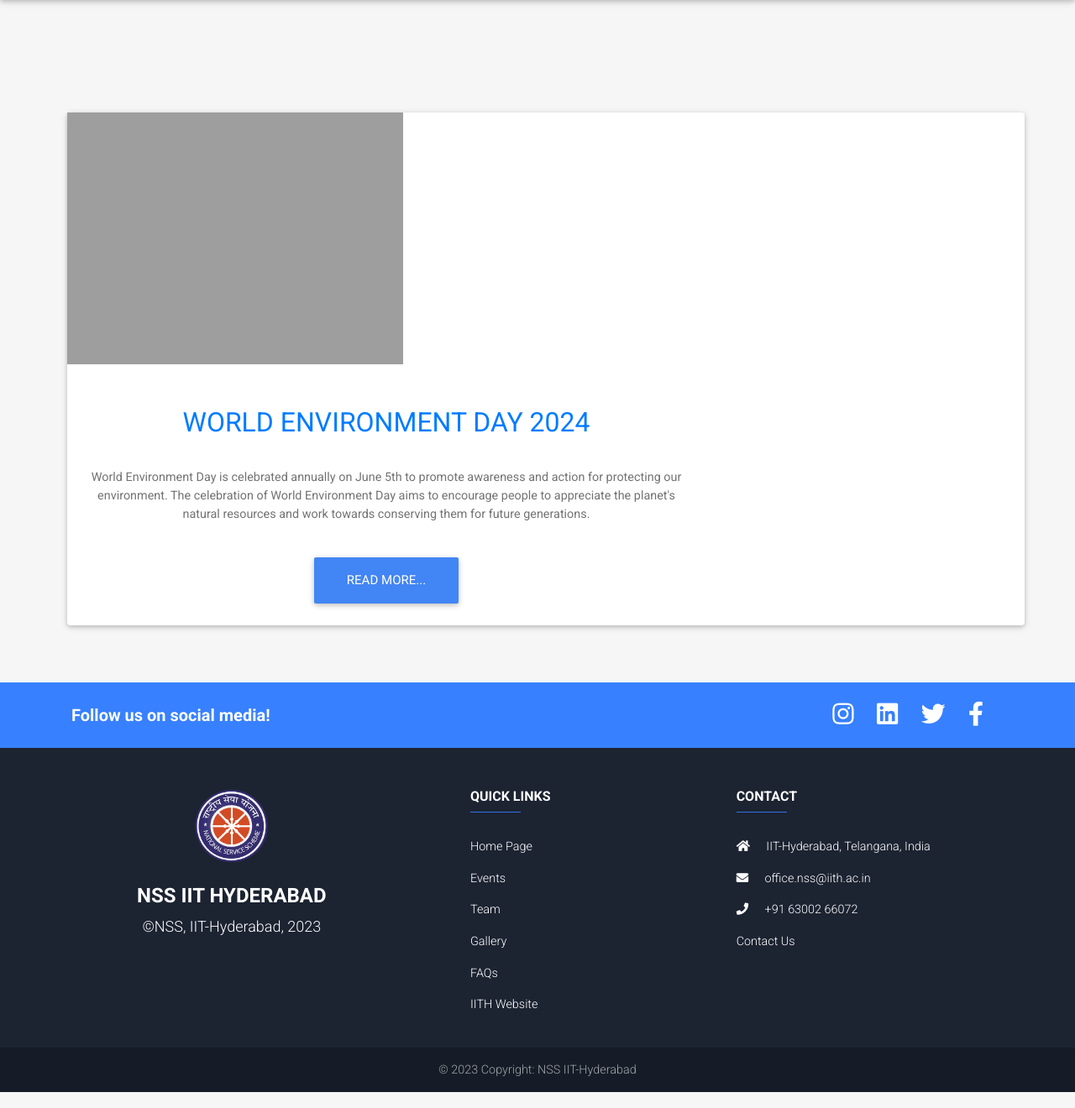
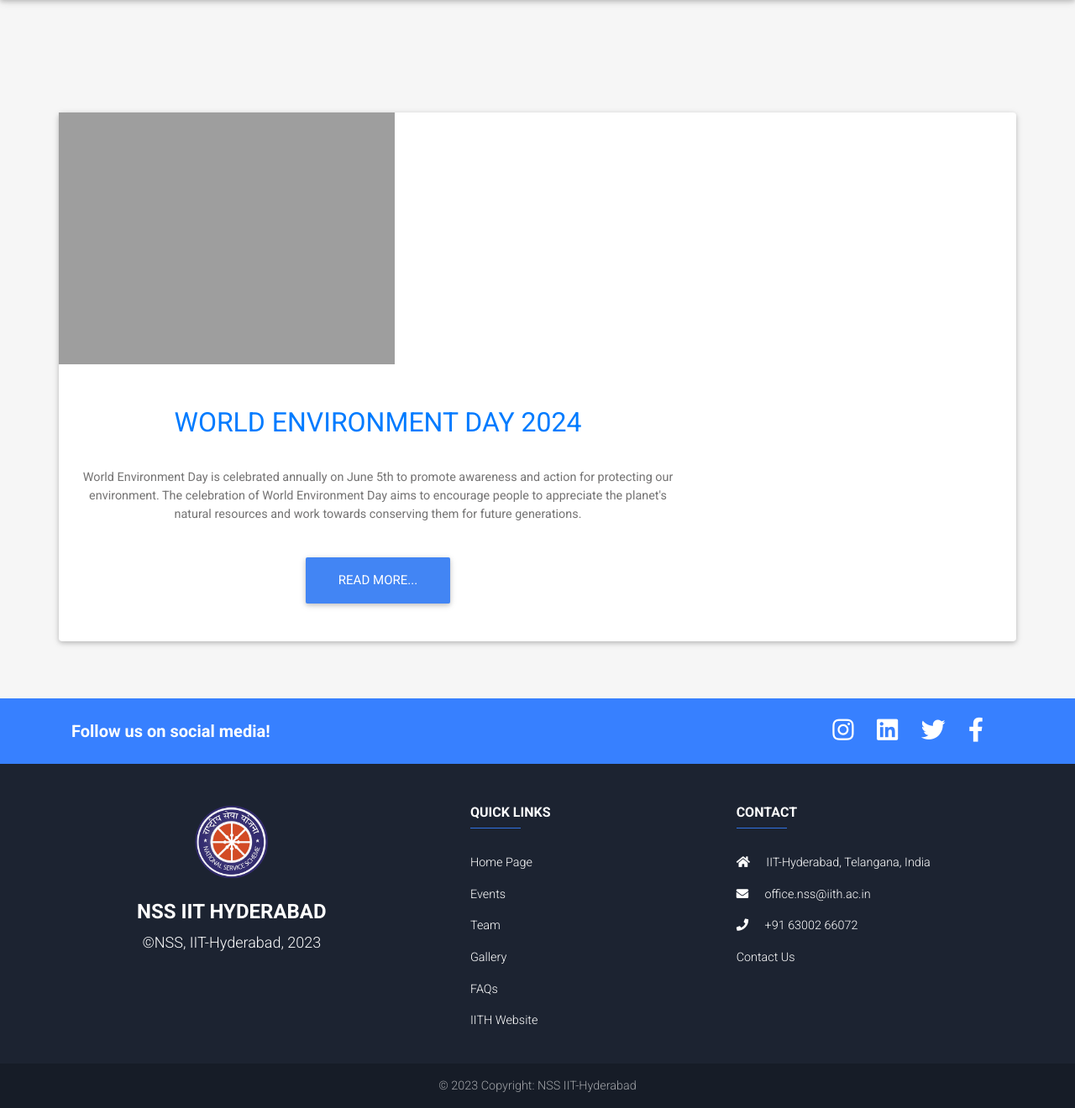
Before and after one commit to iith-nss/iith_nss_jekyll, a Jekyll site: the page built from events/online-events.html, in a window 1280 px wide and 1320 px high. Shown: the whole window at 84% size. Built offline with Jekyll 4.4.1, drawn with Linux system fonts in a browser that asks for light colours; nearby versions of some CDN libraries.

Commit message:
Minor layout bug fix

```diff
--- a/events/online-events.html
+++ b/events/online-events.html
@@ -3,7 +3,7 @@ layout: default
 title: Online Events
 ---
 <div class="container">
-  <div class="container my-5" style="padding: 10px 0px 20px; margin: 10px;">
+  <div class="container my-5" style="padding: 10px 0px 20px">
     <div class="card row flex-row card-cascade-hover wider reverse">
           <img class="col-lg-4 card-img-start img-fluid p-0" src="../assets/images/event-posters/Poster Final(resized).png" style="max-width: 100%; height: auto; object-fit: cover;"/>
           <div class="col-lg-8 card-body card-body-cascade text-center">
@@ -14,7 +14,7 @@ title: Online Events
               <h6 class="font-weight-bold indigo-text py-2"></h6>
               <!-- Text -->
               <p class="card-text ">World Environment Day is celebrated annually on June 5th to promote awareness and action for protecting our environment. The celebration of World Environment Day aims to encourage people to appreciate the planet's natural resources and work towards conserving them for future generations.</p>
-              <button style="margin-top: 25px;" type="button" class="btn btn-primary btn-lg text-center">Read More...</button>
+              <button style="margin: 25px;" type="button" class="btn btn-primary btn-lg text-center">Read More...</button>
             </a>
           </div>
     </div>
```
